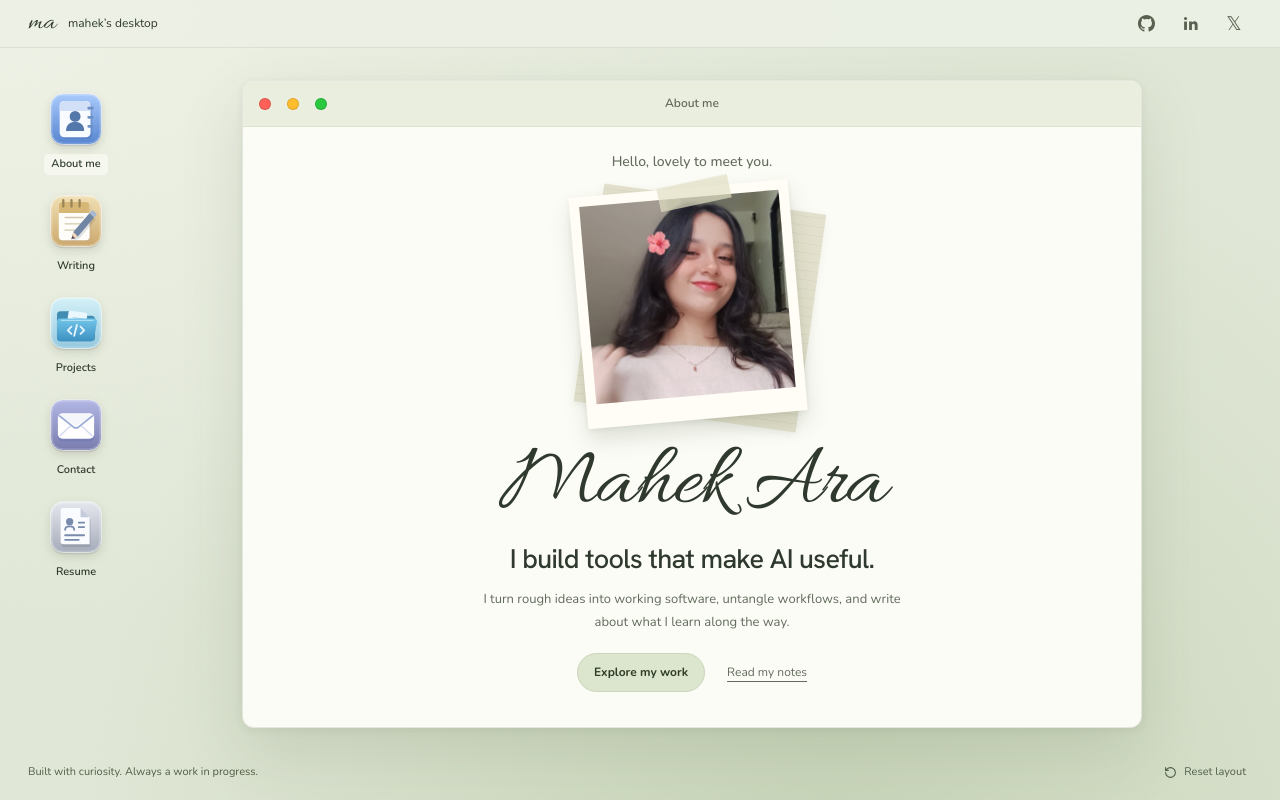
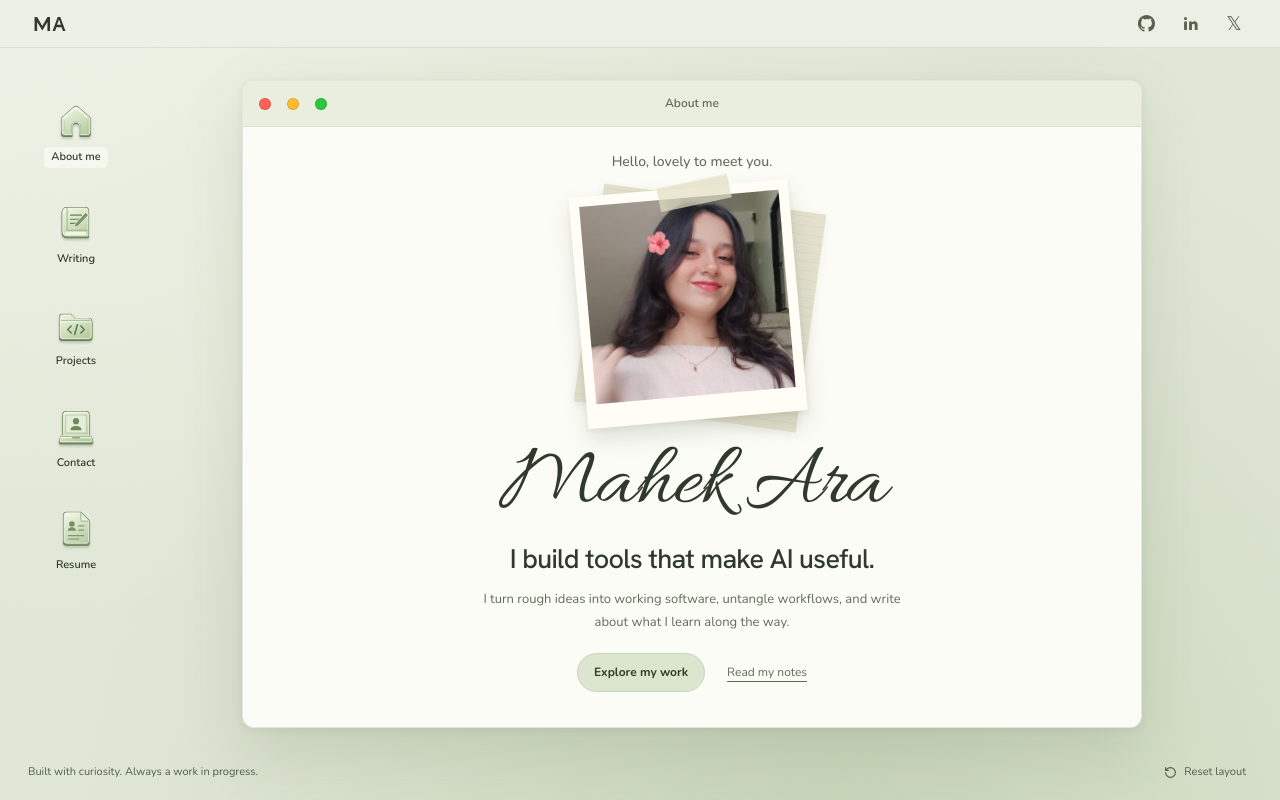
Before and after one commit to mahekara28/mahek-portfolio, a Next.js app: page / in a window 1280 px wide. Built offline with nearby package versions, Linux system fonts and the light colour scheme.

Commit message:
Refine sage desktop icons and use the MA logo in the header

```diff
--- a/app/components/desktop-icon.tsx
+++ b/app/components/desktop-icon.tsx
@@ -2,71 +2,55 @@ import { useId } from "react";
 
 export type DesktopIconKind = "about" | "writing" | "projects" | "contact" | "resume";
 
-const colors = {
-  about: ["#a8c9fb", "#5483cf"],
-  writing: ["#f0dfb3", "#caa76a"],
-  projects: ["#d3f0f7", "#94c8dd"],
-  contact: ["#b2b6e4", "#777bad"],
-  resume: ["#e4e6ed", "#a4aab8"],
+const silhouettes: Record<DesktopIconKind, string> = {
+  about: "M11 29 28 14a6 6 0 0 1 8 0l17 15v21a4 4 0 0 1-4 4H38V41a6 6 0 0 0-12 0v13H15a4 4 0 0 1-4-4Z",
+  writing: "M18 11h28a4 4 0 0 1 4 4v38H18a6 6 0 0 1-6-6V17a6 6 0 0 1 6-6Z",
+  projects: "M12 18h13l6 6h20a4 4 0 0 1 4 4v22a4 4 0 0 1-4 4H12a4 4 0 0 1-4-4V22a4 4 0 0 1 4-4Z",
+  contact: "M17 11h30a4 4 0 0 1 4 4v31H13V15a4 4 0 0 1 4-4Zm-7 36h44l2 6a2 2 0 0 1-2 3H10a2 2 0 0 1-2-3Z",
+  resume: "M18 9h21l12 12v31a3 3 0 0 1-3 3H18a4 4 0 0 1-4-4V13a4 4 0 0 1 4-4Z",
 };
 
-/** Original desktop artwork: dimensional surfaces and familiar, readable objects. */
+/** Original sage objects with a shallow rim, pale face and engraved details. */
 export function DesktopIcon({ kind }: { kind: DesktopIconKind }) {
   const id = useId();
-  const [top, bottom] = colors[kind];
+  const shape = silhouettes[kind];
   return (
     <svg className="md-app-icon" viewBox="0 0 64 64" fill="none" aria-hidden="true" focusable="false">
       <defs>
-        <linearGradient id={`${id}-tile`} x1="32" y1="4" x2="32" y2="60" gradientUnits="userSpaceOnUse">
-          <stop stopColor={top} /><stop offset="1" stopColor={bottom} />
-        </linearGradient>
-        <linearGradient id={`${id}-folder`} x1="32" y1="27" x2="32" y2="51" gradientUnits="userSpaceOnUse">
-          <stop stopColor="#72c3e8" /><stop offset="1" stopColor="#3c91c1" />
+        <linearGradient id={`${id}-face`} x1="19" y1="10" x2="44" y2="56" gradientUnits="userSpaceOnUse">
+          <stop stopColor="#f0f6e7" /><stop offset=".48" stopColor="#d4e3c3" /><stop offset="1" stopColor="#b5ca9f" />
         </linearGradient>
       </defs>
-      <rect x="4" y="5" width="56" height="56" rx="14" fill="#433043" opacity=".12" />
-      <rect x="4" y="3" width="56" height="56" rx="14" fill={`url(#${id}-tile)`} stroke="#fff" strokeOpacity=".7" />
-      <rect x="5.5" y="4.5" width="53" height="53" rx="12.5" stroke="#fff" strokeOpacity=".3" />
+      <path d={shape} transform="translate(0 2)" fill="#83996f" stroke="#6b8159" strokeWidth="1.5" strokeLinejoin="round" />
+      <path d={shape} fill={`url(#${id}-face)`} stroke="#758969" strokeWidth="1.5" strokeLinejoin="round" />
+      <path d={shape} transform="translate(1.2 1.2) scale(.963)" stroke="#f8fbed" strokeWidth="1.2" strokeLinejoin="round" />
       {kind === "about" && <>
-        <rect x="16" y="13" width="34" height="40" rx="5" fill="#456a9b" opacity=".25" />
-        <rect x="14" y="11" width="34" height="40" rx="5" fill="#f8fbff" />
-        <path d="M20 11h22a6 6 0 0 1 6 6v5H14v-5a6 6 0 0 1 6-6Z" fill="#d1e0f6" />
-        <circle cx="31" cy="28" r="6" fill="#5378a9" />
-        <path d="M21 44c0-6 4-10 10-10s10 4 10 10" fill="#5378a9" />
-        <path d="M46 19h4m-4 10h4m-4 10h4" stroke="#6d91c2" strokeWidth="3" strokeLinecap="round" />
+        <path d="m15 29 16-14a2 2 0 0 1 2 0l15 13" stroke="#fffef5" strokeWidth="1.5" strokeLinecap="round" />
+        <path d="M15 33v16m34-16v16" stroke="#b8cda5" strokeLinecap="round" />
       </>}
       {kind === "writing" && <>
-        <rect x="15" y="12" width="34" height="42" rx="4" fill="#bca5a3" opacity=".22" />
-        <rect x="13" y="10" width="34" height="42" rx="4" fill="#fffdfa" />
-        <path d="M17 10h26a4 4 0 0 1 4 4v8H13v-8a4 4 0 0 1 4-4Z" fill="#d6b775" />
-        <path d="M20 27h20m-20 7h20m-20 7h12" stroke="#d4c9ae" strokeWidth="1.5" strokeLinecap="round" />
-        <path d="M18 8v7m9-7v7m9-7v7" stroke="#9b8456" strokeWidth="2.5" strokeLinecap="round" />
-        <path d="m49 24 5 5-18 21-7 3 2-8Z" fill="#3b4459" opacity=".15" />
-        <path d="m47 22 5 5-18 21-7 3 2-8Z" fill="#7186a5" />
-        <path d="m47 22 2-2a2 2 0 0 1 3 0l2 2a2 2 0 0 1 0 3l-2 2Z" fill="#a6b8d2" />
-        <path d="m29 43 5 5-7 3Z" fill="#f4d8b9" /><path d="m28 47 3 3-4 1Z" fill="#65505a" />
+        <path d="M19 12v32m-1 0h31" stroke="#9eb48c" strokeWidth="1.5" />
+        <path d="M18 46h29v5H18a2.5 2.5 0 0 1 0-5Z" fill="#f1f5e8" />
+        <path d="M24 22h16m-16 6h16m-16 6h11" stroke="#6a8259" strokeWidth="1.8" strokeLinecap="round" />
+        <path d="m46 18 4 4-15 16-6 2 2-6Z" fill="#7b9567" stroke="#f1f6e8" strokeWidth="1.1" strokeLinejoin="round" />
       </>}
       {kind === "projects" && <>
-        <path d="M11 22a4 4 0 0 1 4-4h12l5 5h17a4 4 0 0 1 4 4v20a4 4 0 0 1-4 4H15a4 4 0 0 1-4-4Z" fill="#438db3" />
-        <rect x="24" y="17" width="21" height="28" rx="2" transform="rotate(8 24 17)" fill="#eaf7fc" />
-        <path d="m29 25 12 2m-13 4 12 2" stroke="#b6d5e4" strokeWidth="1.5" strokeLinecap="round" />
-        <path d="M11 30a4 4 0 0 1 4-4h37a3 3 0 0 1 3 4l-3 18a4 4 0 0 1-4 3H15a4 4 0 0 1-4-4Z" fill={`url(#${id}-folder)`} />
-        <path d="M16 28h35" stroke="#bde7f8" strokeLinecap="round" />
-        <path d="m27 35-4 4 4 4m10-8 4 4-4 4m-4-10-3 12" stroke="#e4f5fc" strokeWidth="2" strokeLinecap="round" strokeLinejoin="round" />
+        <path d="M10 29h43" stroke="#f4f8eb" strokeWidth="1.5" />
+        <path d="M10 27h43" stroke="#a4ba93" strokeWidth="1.2" />
+        <path d="m25 35-5 5 5 5m14-10 5 5-5 5m-5-12-4 14" stroke="#5c764d" strokeWidth="2.2" strokeLinecap="round" strokeLinejoin="round" />
       </>}
       {kind === "contact" && <>
-        <rect x="12" y="21" width="40" height="28" rx="5" fill="#4b5f9e" opacity=".25" />
-        <rect x="12" y="18" width="40" height="28" rx="5" fill="#fffdfd" />
-        <path d="m14 43 13-12m23 12L37 31" stroke="#d1daee" strokeWidth="1.5" />
-        <path d="m14 21 15 12a5 5 0 0 0 6 0l15-12" stroke="#9cafd7" strokeWidth="2" strokeLinecap="round" strokeLinejoin="round" />
-        <path d="m14 19 15 11a5 5 0 0 0 6 0l15-11" fill="#f4f6fc" />
+        <path d="M17 16h30v26H17Z" fill="#e4eed7" stroke="#acc299" />
+        <circle cx="32" cy="25" r="4.5" fill="#6f895b" />
+        <path d="M24 38c0-8 16-8 16 0" fill="#6f895b" />
+        <path d="M11 49h42" stroke="#f8fbef" strokeWidth="1.5" strokeLinecap="round" />
+        <path d="M27 49h10" stroke="#93aa7d" strokeWidth="2" strokeLinecap="round" />
       </>}
       {kind === "resume" && <>
-        <path d="M19 12h19l10 10v31H19a3 3 0 0 1-3-3V15a3 3 0 0 1 3-3Z" fill="#3c445c" opacity=".18" />
-        <path d="M18 10h19l10 10v30H18a3 3 0 0 1-3-3V13a3 3 0 0 1 3-3Z" fill="#fafbff" />
-        <path d="M37 10v10h10" fill="#c4ccdb" />
-        <circle cx="25" cy="25" r="4" fill="#798bac" />
-        <path d="M20 34c0-5 10-5 10 0m5-8h6m-6 5h6m-21 9h21m-21 5h15" stroke="#798bac" strokeWidth="2" strokeLinecap="round" />
+        <path d="M39 10v10a2 2 0 0 0 2 2h9" fill="#e8f0dc" stroke="#94ab80" strokeWidth="1.2" strokeLinejoin="round" />
+        <circle cx="26" cy="26" r="4" fill="#769062" />
+        <path d="M20 36c0-7 12-7 12 0" fill="#769062" />
+        <path d="M36 29h7m-7 6h7m-22 8h22m-22 5h15" stroke="#80986c" strokeWidth="1.7" strokeLinecap="round" />
       </>}
     </svg>
   );
--- a/app/components/site-shell.tsx
+++ b/app/components/site-shell.tsx
@@ -67,9 +67,10 @@ export function DesktopShell({ children }: { children: ReactNode }) {
       <p className="sr-only" id="shortcut-move-help">Drag to move this app, or hold Alt and use arrow keys while focused. Reset layout returns all items to their starting positions.</p>
       <p className="sr-only" id="window-move-help">Drag the title bar to move the window. When this title is focused, use arrow keys to move, or Shift and arrow keys for smaller steps. Double-click to maximize or restore.</p>
       <header className="md-menubar" inert={maximized}>
-        <Link className="md-desktop-name" href="/" aria-label="Mahek’s introduction" onClick={reveal}>
-          <span className="md-monogram" aria-hidden="true">ma</span>
-          <span>mahek’s desktop</span>
+        <Link className="md-desktop-name" href="/" aria-label="Mahek’s introduction" title="Mahek Ara" onClick={reveal}>
+          <svg className="md-brand-mark" viewBox="8 17 56 30" fill="currentColor" aria-hidden="true" focusable="false">
+            <path d="M12 43V21h4l8 14 8-14h4v22h-4V29l-8 13-8-13v14zm28 0 8-22h4l8 22h-4l-2-6h-8l-2 6zm7-10h6l-3-8z" />
+          </svg>
         </Link>
         <nav className="md-socials" aria-label="Social profiles">
           <a href={links.github} target="_blank" rel="noreferrer" aria-label="GitHub" title="GitHub">
--- a/app/globals.css
+++ b/app/globals.css
@@ -22,8 +22,9 @@ main:focus { outline:none; }
 .desktop::before { content:""; position:absolute; inset:0; z-index:-1; pointer-events:none; opacity:.06; background-image:url("/images/desktop-grain.svg"); }
 .desktop[data-dragging=true] { cursor:grabbing; user-select:none; }
 .md-menubar { display:flex; align-items:center; justify-content:space-between; gap:24px; background:var(--desk-bar); color:var(--menu-ink); border-bottom:1px solid var(--edge); padding:0 28px; height:48px; flex-shrink:0; }
-.md-desktop-name { display:flex; align-items:center; gap:12px; font-size:12px; min-height:44px; }
-.md-monogram { font:400 27px/1 var(--signature),cursive; }
+.md-desktop-name { display:grid; place-items:center; width:44px; height:44px; border-radius:6px; }
+.md-brand-mark { width:36px; height:24px; }
+.md-desktop-name:hover { background:#5266470d; }
 .md-socials { display:flex; align-items:center; gap:8px; color:var(--menu-muted); }
 .md-socials a { display:grid; place-items:center; width:36px; height:36px; border-radius:6px; }
 .md-socials a:hover { background:#5266470d; color:#263c23; }
@@ -32,8 +33,8 @@ main:focus { outline:none; }
 .md-workspace { flex:1; min-height:0; width:100%; display:grid; grid-template-columns:104px minmax(0,1fr); grid-template-rows:minmax(0,1fr); gap:24px; padding:32px 48px 24px 24px; position:relative; }
 .md-shortcuts { display:flex; flex-direction:column; gap:12px; align-items:center; padding:8px 0; min-height:0; overflow:visible; }
 .md-shortcut { position:relative; z-index:2; display:flex; flex-direction:column; align-items:center; justify-content:center; gap:5px; padding:5px 4px; width:92px; height:90px; flex-shrink:0; border-radius:10px; touch-action:none; user-select:none; cursor:grab; }
-.md-shortcut .md-app-icon { width:58px; height:58px; filter:drop-shadow(0 4px 5px #35452b26); transition:filter .16s; pointer-events:none; }
-.md-shortcut:hover .md-app-icon { filter:drop-shadow(0 5px 8px #35452b38) brightness(1.04); }
+.md-shortcut .md-app-icon { width:44px; height:44px; filter:drop-shadow(0 2px 1px #35452b38); transition:filter .16s; pointer-events:none; }
+.md-shortcut:hover .md-app-icon { filter:drop-shadow(0 3px 2px #35452b40) brightness(1.05); }
 .md-shortcut span { font-size:11px; font-weight:600; line-height:1.3; white-space:nowrap; padding:3px 7px; border-radius:5px; color:var(--desk-text); }
 .md-shortcut[aria-current=page] span { background:#fbfcf6b3; }
 .md-shortcut[data-dragging=true] { z-index:6; cursor:grabbing; }
@@ -187,12 +188,11 @@ main:focus { outline:none; }
 .essay-bottom { display:flex; flex-wrap:wrap; gap:20px; justify-content:space-between; font-size:13px; }
 @media(max-width:700px) {
   .md-menubar { padding:0 16px; gap:12px; }
-  .md-desktop-name { gap:8px; font-size:11px; }
   .md-socials { gap:2px; }
   .md-workspace { display:flex; flex-direction:column; gap:14px; padding:12px 12px 8px; }
   .md-shortcuts { flex-direction:row; justify-content:space-around; gap:0; padding:0; flex-shrink:0; }
   .md-shortcut { width:56px; height:74px; padding:4px 0; }
-  .md-shortcut .md-app-icon { width:44px; height:44px; }
+  .md-shortcut .md-app-icon { width:38px; height:38px; }
   .md-shortcut span { font-size:10px; padding:3px 4px; }
   .md-window { flex:1; height:auto; align-self:stretch; max-height:none; }
   .md-window-drag { padding-right:84px; }
```
Also changed, not shown: 2 other files (tests, documents, lock files or other folders).
